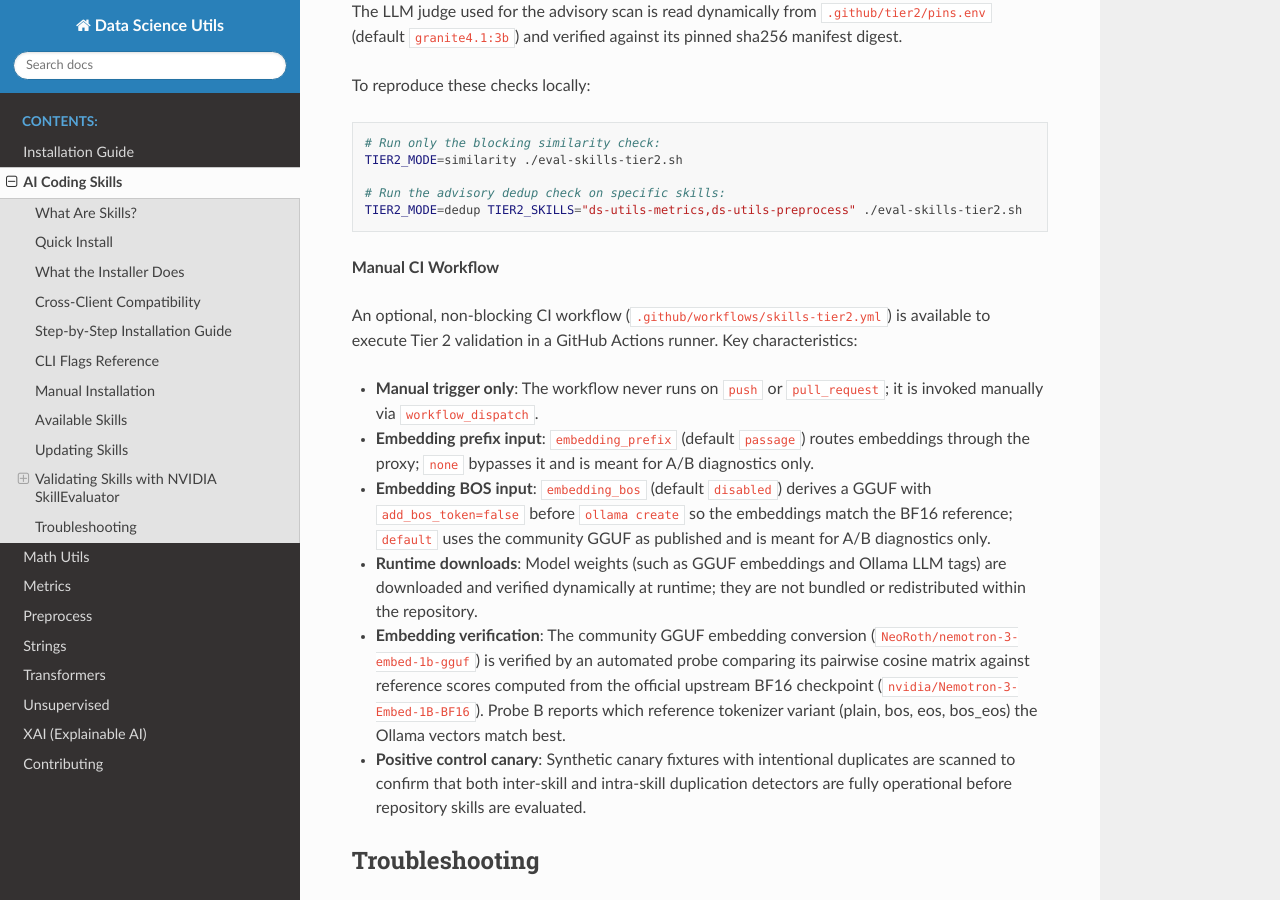
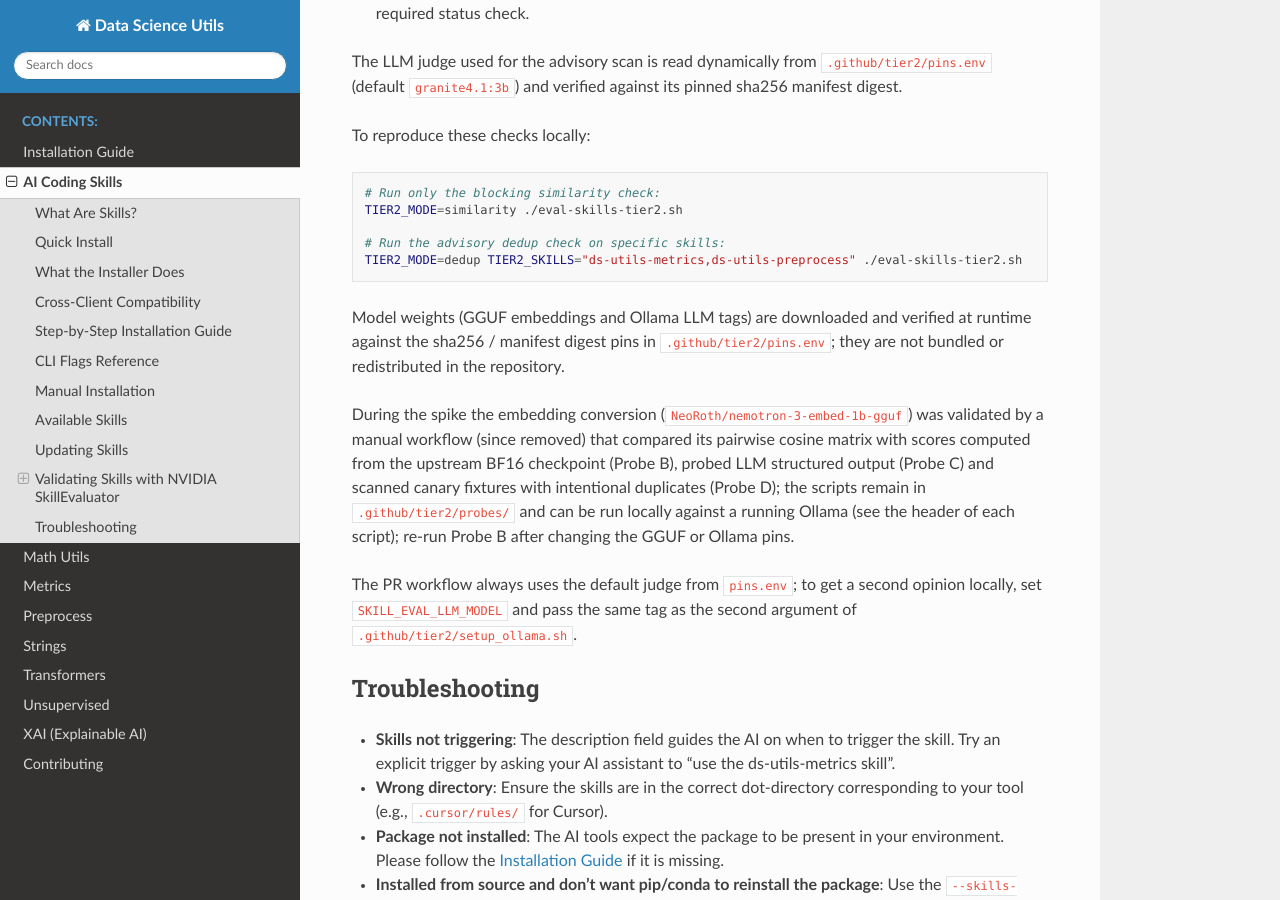
Before and after one commit to idanmoradarthas/DataScienceUtils, a Sphinx documentation site: the page built from docs/source/ai_skills.rst, in a window 1280 px wide and 900 px high, scrolled down 15448 px. Built offline with Sphinx 7.4.7 and the Read the Docs theme 3.1.0, drawn with Linux system fonts in a browser that asks for light colours; some of the changed text lies outside the part shown.

Commit message:
ci(tier2): remove the manual Tier 2 workflow now that PRs run Tier 2
Co-authored-by: idanmoradarthas <14873156+idanmoradarthas@users.noreply.github.com>

```diff
--- a/docs/source/ai_skills.rst
+++ b/docs/source/ai_skills.rst
@@ -616,7 +616,7 @@ External security scanners provide static security coverage: Gitleaks is require
 
 Only ``quality-check`` and Tier 1 static validation (``tier1 --no-llm``) are run; Tier 2 and Tier 3 validation stages are not executed. With both ``skillspector`` and ``gitleaks`` installed, all six skills pass static checks completely without reporting ``INCOMPLETE``. To maintain complete Tier 1 static validation, ``SKILL.md`` prose and frontmatter must avoid backticked or quoted ``name.ext`` tokens that could be misinterpreted as missing bundled files (guarded by ``test_skill_md_has_no_unresolved_path_like_tokens`` in ``tests/test_skills_docs.py``).
 
-To upgrade SkillEvaluator, change the version in ``requirements-skills.txt`` and in the install snippets in this page and in the ``eval-skills*`` hints together, then run ``./eval-skills.sh`` and the manual Tier 2 workflow. The upstream ``skillevaluator ci init`` workflow generator is intentionally not used: Tier 1 already gates pull requests in ``test.yml`` and Tier 2 runs through the workflows described below.
+To upgrade SkillEvaluator, change the version in ``requirements-skills.txt`` and in the install snippets in this page and in the ``eval-skills*`` hints together, then run ``./eval-skills.sh`` and ``./eval-skills-tier2.sh``; the Tier 2 pull request workflow also runs on the PR that bumps the pin, because ``requirements-skills.txt`` is part of the Tier 2 pipeline. The upstream ``skillevaluator ci init`` workflow generator is intentionally not used: Tier 1 already gates pull requests in ``test.yml`` and Tier 2 runs through the workflows described below.
 
 **Running Static Validation and Quality Checks**
 
@@ -697,7 +697,7 @@ The passage-prefix proxy is necessary because ``nemotron-3-embed-1b`` expects ``
 
 The community GGUF of ``nemotron-3-embed-1b`` does not set ``tokenizer.ggml.add_bos_token``, so llama.cpp/Ollama silently prepends a BOS token that the BF16 reference does not use. Embeddings are then consistently offset (on the Probe B gate: pairwise max abs diff 0.071, Spearman 0.982, one extra token per text). Derive a GGUF with the key set to false before ``ollama create``: ``pip install gguf==0.19.0`` and then ``python .github/tier2/patch_gguf_add_bos.py SRC.gguf DST.gguf`` (tensors are copied byte-identically). With the derived file the gate numbers are 0.003 / 0.9997 with exact token counts.
 
-The local dedup LLM is advisory. The judge is shown only the file, heading, line range and text of each cluster member, never the function name, so sections of different functions that share a heading and structure (``### Parameters``, ``### Example``) can be reported as ``DUPLICATE``, and a verdict can differ between runs on unchanged content. Treat ``DUPLICATE`` findings as candidates for manual review. The default judge is ``granite4.1:3b``; ``phi4-mini:3.8b`` is a pinned alternate for a second opinion (pass it as the ``llm_model`` workflow input or as ``SKILL_EVAL_LLM_MODEL``). Both have their Ollama manifest digest pinned in ``.github/tier2/pins.env``; any other model tag runs unpinned and its digest is printed for provenance.
+The local dedup LLM is advisory. The judge is shown only the file, heading, line range and text of each cluster member, never the function name, so sections of different functions that share a heading and structure (``### Parameters``, ``### Example``) can be reported as ``DUPLICATE``, and a verdict can differ between runs on unchanged content. Treat ``DUPLICATE`` findings as candidates for manual review. The default judge is ``granite4.1:3b``; ``phi4-mini:3.8b`` is a pinned alternate for a second opinion (set ``SKILL_EVAL_LLM_MODEL`` and pass the tag as the second argument of ``.github/tier2/setup_ollama.sh``). Both have their Ollama manifest digest pinned in ``.github/tier2/pins.env``; any other model tag runs unpinned and its digest is printed for provenance.
 
 Choosing the judge
 ^^^^^^^^^^^^^^^^^^
@@ -755,16 +755,11 @@ To reproduce these checks locally:
     # Run the advisory dedup check on specific skills:
     TIER2_MODE=dedup TIER2_SKILLS="ds-utils-metrics,ds-utils-preprocess" ./eval-skills-tier2.sh
 
-**Manual CI Workflow**
+Model weights (GGUF embeddings and Ollama LLM tags) are downloaded and verified at runtime against the sha256 / manifest digest pins in ``.github/tier2/pins.env``; they are not bundled or redistributed in the repository.
 
-An optional, non-blocking CI workflow (``.github/workflows/skills-tier2.yml``) is available to execute Tier 2 validation in a GitHub Actions runner. Key characteristics:
+During the spike the embedding conversion (``NeoRoth/nemotron-3-embed-1b-gguf``) was validated by a manual workflow (since removed) that compared its pairwise cosine matrix with scores computed from the upstream BF16 checkpoint (Probe B), probed LLM structured output (Probe C) and scanned canary fixtures with intentional duplicates (Probe D); the scripts remain in ``.github/tier2/probes/`` and can be run locally against a running Ollama (see the header of each script); re-run Probe B after changing the GGUF or Ollama pins.
 
-* **Manual trigger only**: The workflow never runs on ``push`` or ``pull_request``; it is invoked manually via ``workflow_dispatch``.
-* **Embedding prefix input**: ``embedding_prefix`` (default ``passage``) routes embeddings through the proxy; ``none`` bypasses it and is meant for A/B diagnostics only.
-* **Embedding BOS input**: ``embedding_bos`` (default ``disabled``) derives a GGUF with ``add_bos_token=false`` before ``ollama create`` so the embeddings match the BF16 reference; ``default`` uses the community GGUF as published and is meant for A/B diagnostics only.
-* **Runtime downloads**: Model weights (such as GGUF embeddings and Ollama LLM tags) are downloaded and verified dynamically at runtime; they are not bundled or redistributed within the repository.
-* **Embedding verification**: The community GGUF embedding conversion (``NeoRoth/nemotron-3-embed-1b-gguf``) is verified by an automated probe comparing its pairwise cosine matrix against reference scores computed from the official upstream BF16 checkpoint (``nvidia/Nemotron-3-Embed-1B-BF16``). Probe B reports which reference tokenizer variant (plain, bos, eos, bos_eos) the Ollama vectors match best.
-* **Positive control canary**: Synthetic canary fixtures with intentional duplicates are scanned to confirm that both inter-skill and intra-skill duplication detectors are fully operational before repository skills are evaluated.
+The PR workflow always uses the default judge from ``pins.env``; to get a second opinion locally, set ``SKILL_EVAL_LLM_MODEL`` and pass the same tag as the second argument of ``.github/tier2/setup_ollama.sh``.
 
 Troubleshooting
 ---------------
```
Also changed, not shown: 2 other files.
